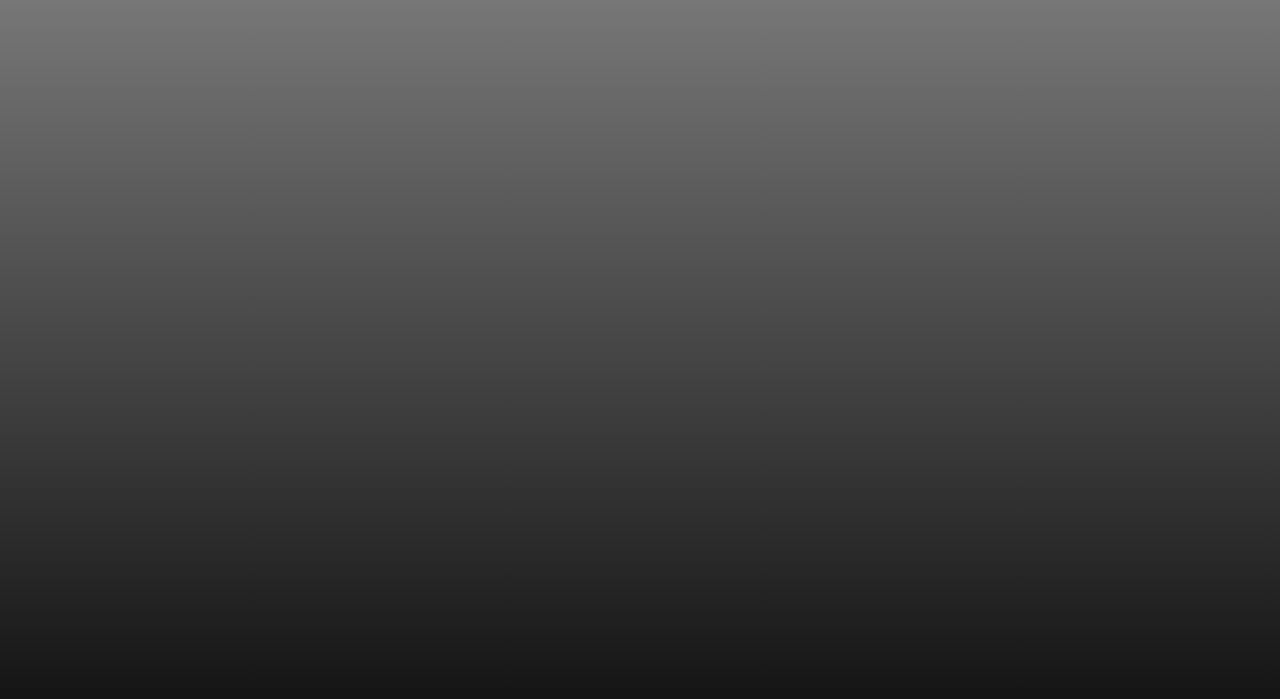
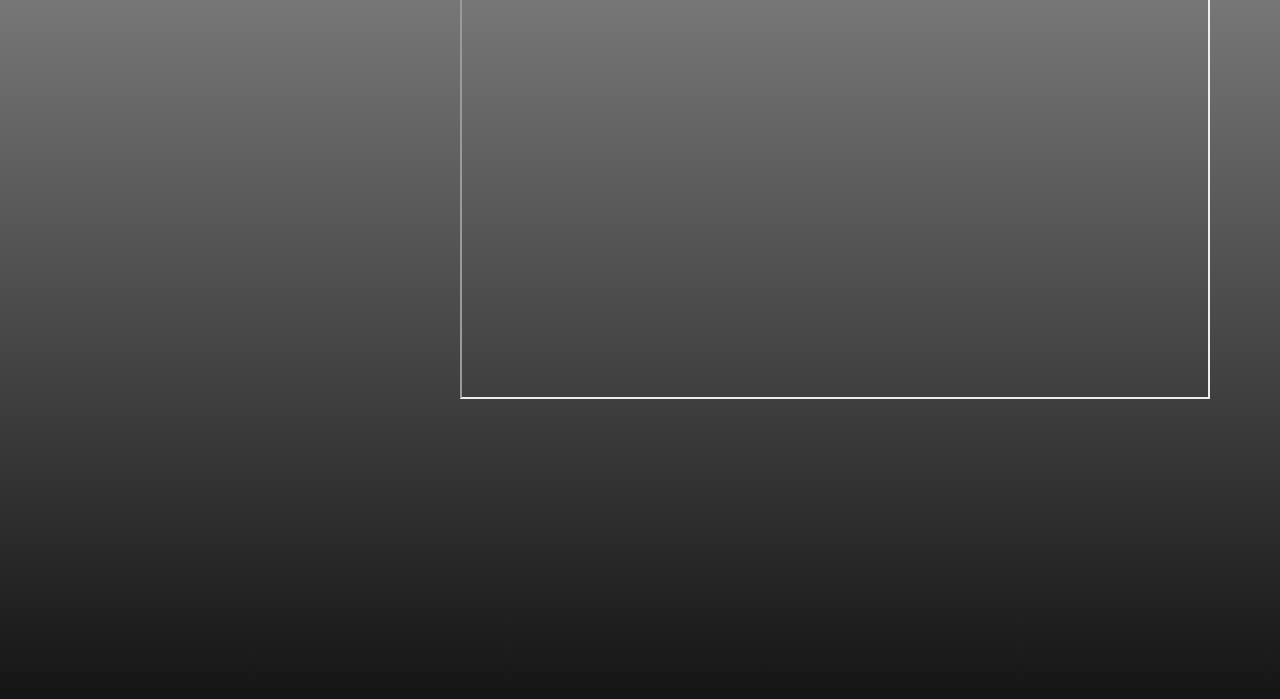
Before and after one commit to ityler/filmfindr, a plain HTML site: page index.html in a window 1280 px wide. Shown: the part 53-752 px from the top of the page. Drawn offline with Linux system fonts and the light colour scheme.

Commit message:
Video player html
Video player embed and details container

```diff
--- a/css/styles.css
+++ b/css/styles.css
@@ -1,5 +1,13 @@
+html {
+  height: 100%;
+}
+
 body {
   margin-top: 50px; /* Required margin for .navbar-fixed-top. Remove if using .navbar-static-top. Change if height of navigation changes. */
+  height: 100%;
+  margin: 0;
+  background-repeat: no-repeat;
+  background-attachment: fixed;
 }
 
 /* Page background */
@@ -12,3 +20,19 @@ body {
   background: linear-gradient(to bottom, rgba(125,126,125,1) 0%,rgba(14,14,14,1) 100%); /* W3C, IE10+, FF16+, Chrome26+, Opera12+, Safari7+ */
   filter: progid:DXImageTransform.Microsoft.gradient( startColorstr='#7d7e7d', endColorstr='#0e0e0e',GradientType=0 ); /* IE6-9 */
 }
+
+.vid-cont {
+    position: relative;
+    padding-bottom: 56.25%;
+    padding-top: 30px; height: 0; overflow: hidden;
+}
+
+.vid-cont iframe,
+.vid-cont object,
+.vid-cont embed {
+    position: absolute;
+    top: 0;
+    left: 0;
+    width: 100%;
+    height: 100%;
+}
--- a/index.html
+++ b/index.html
@@ -1,5 +1,5 @@
 <!DOCTYPE html>
-<html class="fullbg" lang="en">
+<html lang="en">
 <head>
   <meta charset="utf-8">
   <meta http-equiv="X-UA-Compatible" content="IE=edge">
@@ -17,7 +17,7 @@
     <script src="https://oss.maxcdn.com/libs/respond.js/1.4.2/respond.min.js"></script>
   <![endif]-->
 </head>
-<body>
+<body class="fullbg">
   <!-- Navigation -->
   <nav class="navbar navbar-inverse navbar-fixed-top" role="navigation">
     <div class="container">
@@ -30,17 +30,29 @@
           <span class="icon-bar"></span>
         </button>
         <a class="navbar-brand" href="#">FilmFindr</a>
-      </div>
+      </div><!-- /.navbar-header -->
       <!-- Collect the nav links, forms, and other content for toggling -->
       <div class="collapse navbar-collapse" id="bs-example-navbar-collapse-1">
         <ul class="nav navbar-nav">
           <li><a href="#sort">Sort</a></li>
         </ul>
-      </div>
-      <!-- /.navbar-collapse -->
-    </div>
-    <!-- /.container -->
+      </div><!-- /.navbar-collapse -->
+    </div><!-- /.container -->
   </nav>
+  <div class="container">
+    <div class="row">
+      <div class="col-md-4">
+        <div class="vid-details">
+
+        </div><!-- /.vid-details -->
+      </div><!-- /.col-md-4 -->
+      <div class="col-md-8">
+        <div class="vid-cont">
+          <iframe width="560" height="315" src="" allowfullscreen="true"></iframe>
+        </div><!--./vid-cont -->
+      </div><!-- /.col-md-8 -->
+    </div><!-- /.row -->
+  </div><!-- /.container -->
   <script src="js/jquery-1.12.4.min.js"></script>
   <script src="js/bootstrap.min.js"></script>
 </body>
```
